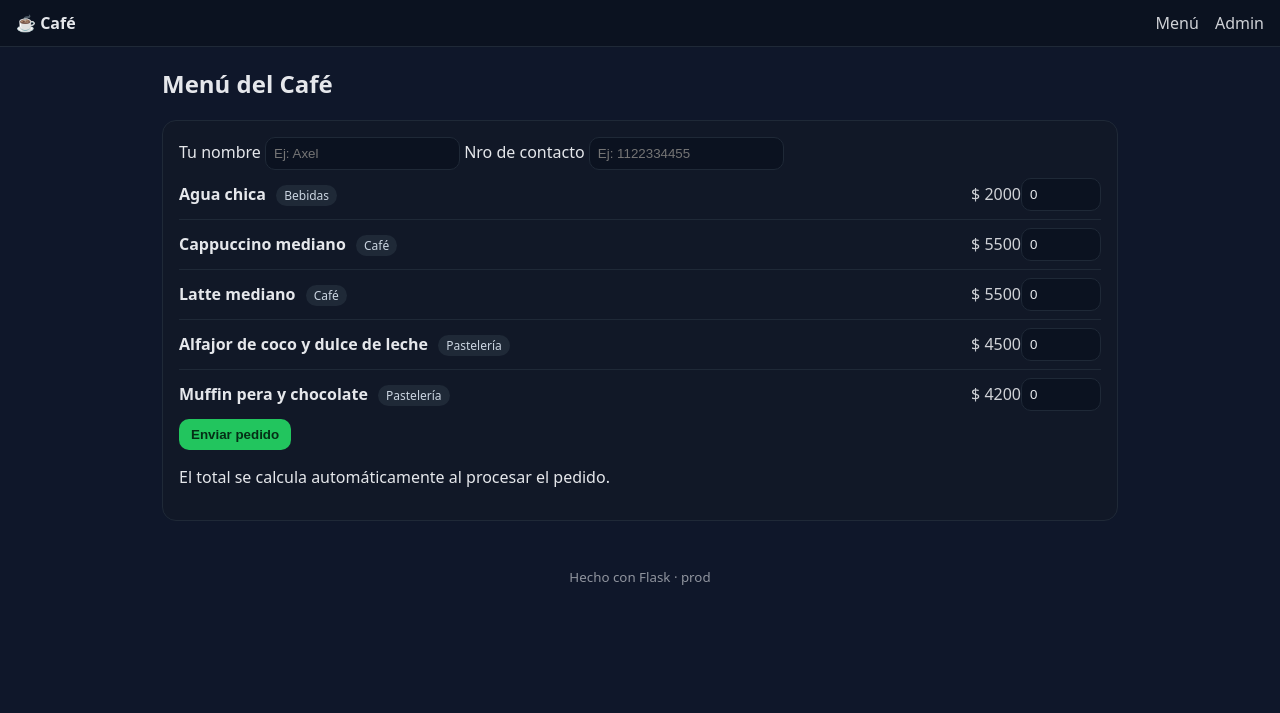
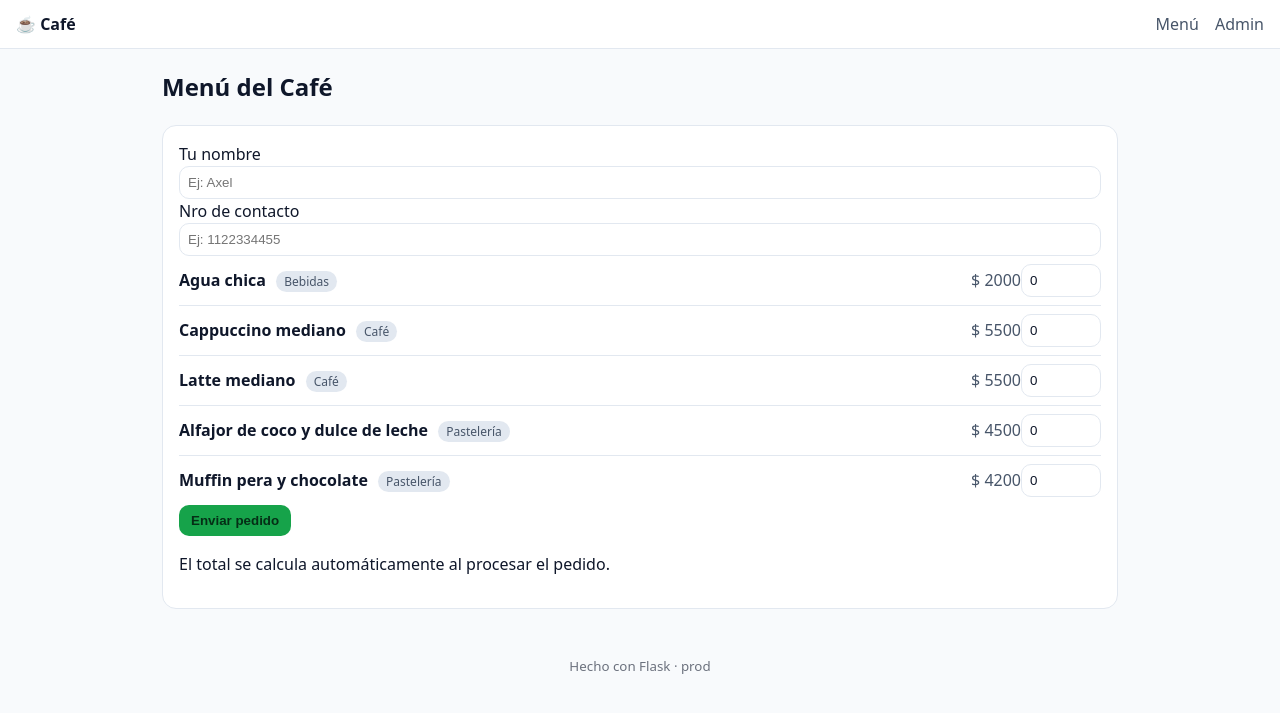
Before and after one commit to langermanaxel/orders-project, a Flask app: page / in a window 1280 px wide. Shown: the top 713 px of the page. Run offline with Flask 3, Linux system fonts and the light colour scheme.

Commit message:
Working on login

```diff
--- a/flaskr/__init__.py
+++ b/flaskr/__init__.py
@@ -18,7 +18,7 @@ def create_app():
         pass
 
     app.config.update(
-        SECRET_KEY=os.getenv("SECRET_KEY", "dev"),
+        SECRET_KEY=os.getenv("SECRET_KEY", "dev-secret"),
         SQLALCHEMY_DATABASE_URI=f"sqlite:///{os.path.join(app.instance_path, 'flaskr.sqlite')}",
         SQLALCHEMY_TRACK_MODIFICATIONS=False,
         JWT_SECRET_KEY=os.getenv("JWT_SECRET_KEY", "jwt-secret"),
@@ -27,6 +27,8 @@ def create_app():
         JWT_COOKIE_SECURE=False,           # True si usás HTTPS
         JWT_COOKIE_CSRF_PROTECT=False,     # Para simplificar en dev
         JWT_ACCESS_COOKIE_PATH="/",        # Cookie válida en toda la app
+        JWT_COOKIE_DOMAIN=None,
+        JWT_SESSION_COOKIE=True,
     )
 
     # Config extra desde config.py si existe
--- a/flaskr/auth.py
+++ b/flaskr/auth.py
@@ -1,6 +1,7 @@
 import os
 from flask import Blueprint, render_template, request, redirect, url_for, flash, make_response
 from flask_jwt_extended import create_access_token, set_access_cookies, unset_jwt_cookies
+from datetime import timedelta
 
 bp = Blueprint("auth", __name__, url_prefix="/auth")
 
@@ -14,9 +15,10 @@ def login():
     password = request.form.get("password", "")
 
     if username == os.getenv("ADMIN_USER") and password == os.getenv("ADMIN_PASSWORD"):
-        access_token = create_access_token(identity=username)
+        access_token = create_access_token(identity=username, expires_delta=timedelta(hours=8))
         resp = make_response(redirect(url_for("admin.dashboard")))
         set_access_cookies(resp, access_token)
+        flash("Sesión iniciada correctamente.", "success")
         return resp
 
     flash("Credenciales incorrectas", "error")
@@ -26,4 +28,5 @@ def login():
 def logout():
     resp = make_response(redirect(url_for("routes.menu")))
     unset_jwt_cookies(resp)
+    flash("Sesión cerrada.", "success")
     return resp
--- a/flaskr/static/style.css
+++ b/flaskr/static/style.css
@@ -1,26 +1,210 @@
-:root { --bg:#0f172a; --card:#111827; --muted:#94a3b8; --text:#e5e7eb; --accent:#22c55e; --danger:#ef4444; }
-*{box-sizing:border-box} body{margin:0;font-family:system-ui,Segoe UI,Roboto,sans-serif;background:var(--bg);color:var(--text)}
-a{color:inherit;text-decoration:none}
-.topbar{display:flex;justify-content:space-between;align-items:center;padding:12px 16px;background:#0b1220;border-bottom:1px solid #1f2937}
-.brand{font-weight:700}
-nav a{margin-left:12px;opacity:.9}
-.container{max-width:980px;margin:20px auto;padding:0 12px}
-.card{background:var(--card);padding:16px;border:1px solid #1f2937;border-radius:14px;margin:12px 0}
-.card.small{max-width:420px}
-.row{display:flex;gap:8px;flex-wrap:wrap}
-.inline{display:inline}
-.products .product{display:grid;grid-template-columns:1fr auto 80px;align-items:center;padding:8px 0;border-bottom:1px solid #1f2937}
-.products .product:last-child{border-bottom:0}
-.price{opacity:.9}
-button{background:var(--accent);border:0;color:#052e16;padding:8px 12px;border-radius:10px;cursor:pointer;font-weight:600}
-button.danger{background:var(--danger);color:white}
-input,select{background:#0b1220;border:1px solid #1f2937;color:var(--text);padding:8px;border-radius:10px}
-.pill{background:#1f2937;color:#cbd5e1;border-radius:999px;padding:2px 8px;margin-left:6px;font-size:12px}
-.flash-wrap{display:grid;gap:8px;margin:12px 0}
-.flash{padding:8px 12px;border-radius:10px}
-.flash.success{background:#064e3b;color:#d1fae5}
-.flash.error{background:#7f1d1d;color:#fee2e2}
-.grid{display:grid;gap:12px}
-@media(min-width:880px){ .grid{grid-template-columns:1fr 1fr} }
-.items{margin:0;padding-left:18px}
-.footer{opacity:.6;text-align:center;padding:24px}
+/* 🎨 Variables base */
+:root {
+    /* Colores para modo claro */
+    --bg: #f8fafc;
+    --card: #ffffff;
+    --muted: #475569;
+    --text: #0f172a;
+    --accent: #16a34a;
+    --danger: #dc2626;
+    --border: #e2e8f0;
+  }
+
+  /* 🌑 Modo oscuro */
+  @media (prefers-color-scheme: dark) {
+    :root {
+      --bg: #0f172a;
+      --card: #111827;
+      --muted: #94a3b8;
+      --text: #e5e7eb;
+      --accent: #22c55e;
+      --danger: #ef4444;
+      --border: #1f2937;
+    }
+  }
+
+  /* ✨ Transición de tema */
+  * {
+    box-sizing: border-box;
+    transition: background-color 0.25s ease, color 0.25s ease, border-color 0.25s ease;
+  }
+
+  /* 🧱 Estilos base */
+  body {
+    margin: 0;
+    font-family: system-ui, Segoe UI, Roboto, sans-serif;
+    background: var(--bg);
+    color: var(--text);
+    font-size: 16px;
+    line-height: 1.5;
+  }
+
+  a {
+    color: inherit;
+    text-decoration: none;
+    transition: opacity 0.2s ease;
+  }
+
+  a:hover {
+    opacity: 0.7;
+  }
+
+  .topbar {
+    display: flex;
+    justify-content: space-between;
+    align-items: center;
+    padding: 12px 16px;
+    background: var(--card);
+    border-bottom: 1px solid var(--border);
+  }
+
+  .brand {
+    font-weight: 700;
+  }
+
+  nav a {
+    margin-left: 12px;
+    color: var(--muted);
+  }
+
+  /* 🧩 Layout */
+  .container {
+    max-width: 980px;
+    margin: 20px auto;
+    padding: 0 12px;
+  }
+
+  .card {
+    background: var(--card);
+    padding: 16px;
+    border: 1px solid var(--border);
+    border-radius: 14px;
+    margin: 12px 0;
+  }
+
+  .card.small {
+    max-width: 420px;
+  }
+
+  .row {
+    display: flex;
+    gap: 8px;
+    flex-wrap: wrap;
+  }
+
+  .inline {
+    display: inline;
+  }
+
+  /* 🛒 Productos */
+  .products .product {
+    display: grid;
+    grid-template-columns: 1fr auto 80px;
+    align-items: center;
+    padding: 8px 0;
+    border-bottom: 1px solid var(--border);
+  }
+
+  .products .product:last-child {
+    border-bottom: 0;
+  }
+
+  .price {
+    color: var(--muted);
+  }
+
+  /* 🔘 Botones */
+  button {
+    background: var(--accent);
+    border: 0;
+    color: #052e16;
+    padding: 8px 12px;
+    border-radius: 10px;
+    cursor: pointer;
+    font-weight: 600;
+    transition: filter 0.2s ease;
+  }
+
+  button:hover {
+    filter: brightness(1.1);
+  }
+
+  button.danger {
+    background: var(--danger);
+    color: white;
+  }
+
+  button.danger:hover {
+    filter: brightness(0.9);
+  }
+
+  /* 📋 Inputs */
+  input, select {
+    background: var(--card);
+    border: 1px solid var(--border);
+    color: var(--text);
+    padding: 8px;
+    border-radius: 10px;
+    width: 100%;
+  }
+
+  input:focus, select:focus {
+    border-color: var(--accent);
+    outline: none;
+  }
+
+  /* 🏷️ Píldoras y listas */
+  .pill {
+    background: var(--border);
+    color: var(--muted);
+    border-radius: 999px;
+    padding: 2px 8px;
+    margin-left: 6px;
+    font-size: 12px;
+  }
+
+  .items {
+    margin: 0;
+    padding-left: 18px;
+  }
+
+  /* 💬 Flash messages */
+  .flash-wrap {
+    display: grid;
+    gap: 8px;
+    margin: 12px 0;
+  }
+
+  .flash {
+    padding: 8px 12px;
+    border-radius: 10px;
+  }
+
+  .flash.success {
+    background: #d1fae5;
+    color: #064e3b;
+  }
+
+  .flash.error {
+    background: #fee2e2;
+    color: #7f1d1d;
+  }
+
+  /* 📱 Responsive */
+  .grid {
+    display: grid;
+    gap: 12px;
+  }
+
+  @media (min-width: 880px) {
+    .grid {
+      grid-template-columns: 1fr 1fr;
+    }
+  }
+
+  /* ⚙️ Footer */
+  .footer {
+    opacity: 0.6;
+    text-align: center;
+    padding: 24px;
+  }
```
Also changed, not shown: migrate_db.py (+38 -20 lines).
